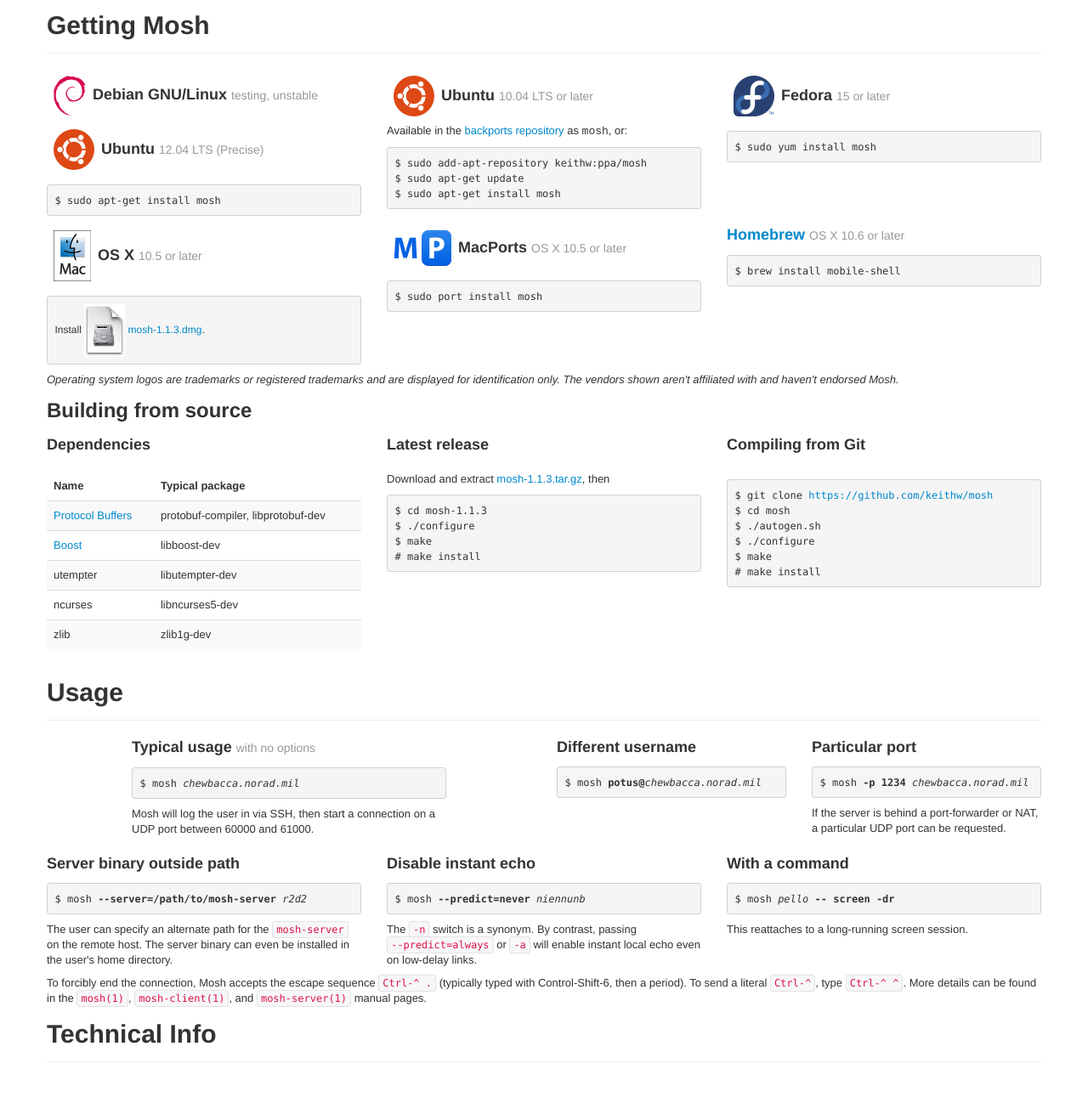
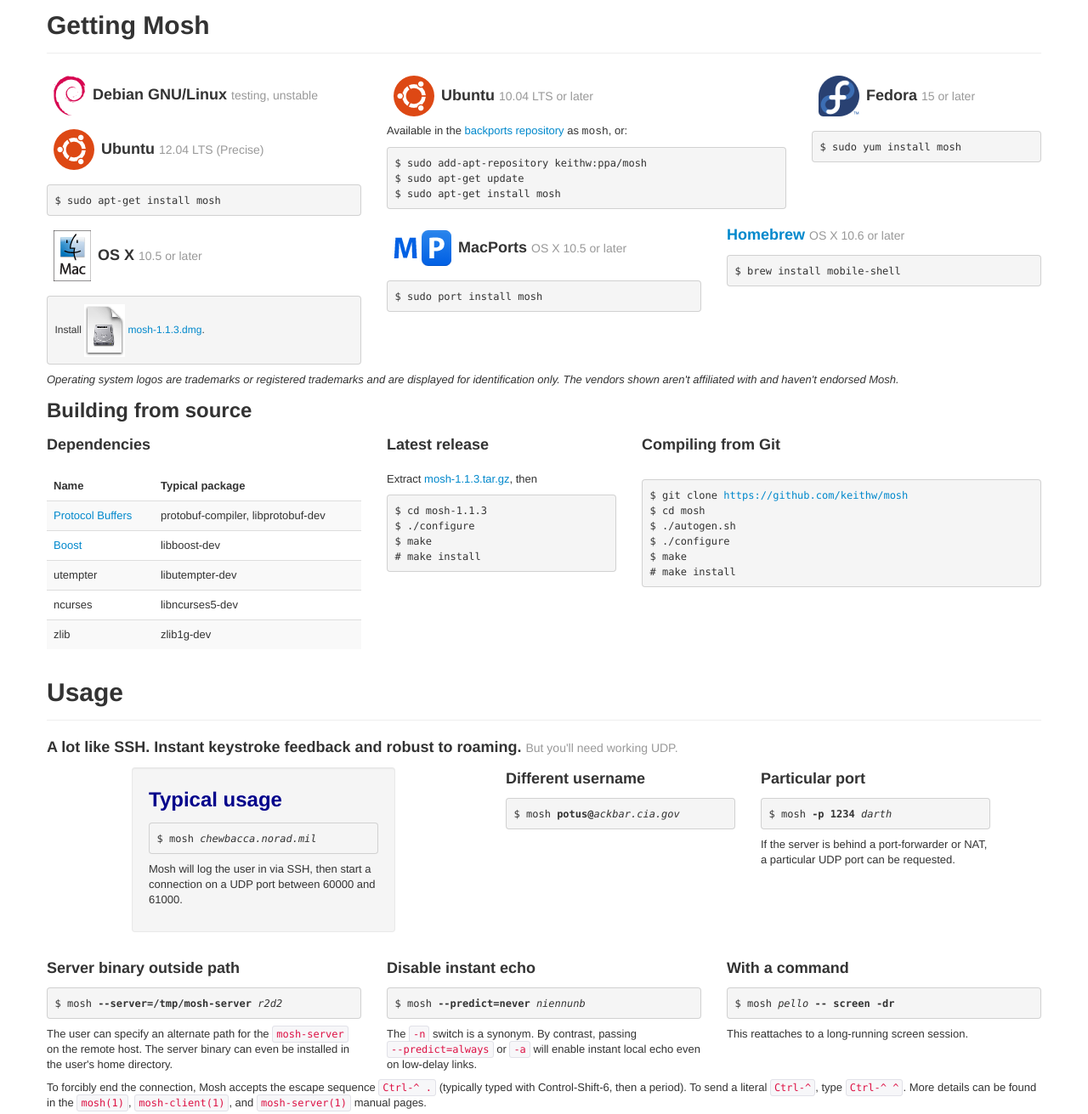
Before and after one commit to mobile-shell/mobile-shell.github.io, a plain HTML site: page index.html in a window 1280 px wide. Shown: the part 1046-2357 px from the top of the page at 85% size. Drawn offline with Linux system fonts and the light colour scheme.

Commit message:
Fixes for narrower browsers

```diff
--- a/index.html
+++ b/index.html
@@ -85,7 +85,7 @@
               <li><a href="#techinfo">Technical Info</a></li>
               <li><a href="#faq">FAQ</a></li>
               <li><a href="#lists">Mailing Lists</a></li>
-              <li><a href="#contribute">Contribute</a></li>
+              <li><a href="https://github.com/keithw/mosh">Mosh on GitHub</a></li>
             </ul>
           </div><!--/.nav-collapse -->
         </div>
@@ -197,14 +197,14 @@
 	    <p><pre>$ sudo apt-get install mosh</pre></p>
 	  </div>
 
-	  <div class="span4"><h3 class="callout"><a href="http://www.ubuntu.com"><img class="logo" src="ubuntu.png"></a>Ubuntu <small>10.04 LTS or later</small></h3>
+	  <div class="span5"><h3 class="callout"><a href="http://www.ubuntu.com"><img class="logo" src="ubuntu.png"></a>Ubuntu <small>10.04 LTS or later</small></h3>
 	    <p>Available in the <a href="https://help.ubuntu.com/community/UbuntuBackports">backports repository</a> as <tt>mosh</tt>, or:
 	      <pre>$ sudo add-apt-repository keithw:ppa/mosh
 $ sudo apt-get update
 $ sudo apt-get install mosh</pre></p>
 	  </div>
 
-	  <div class="span4"><h3 class="callout"><a href="http://www.fedoraproject.org"><img class="logo" src="fedora.png"></a>Fedora <small>15 or later</small></h3>
+	  <div class="span3"><h3 class="callout"><a href="http://www.fedoraproject.org"><img class="logo" src="fedora.png"></a>Fedora <small>15 or later</small></h3>
 	    <p><pre>$ sudo yum install mosh</pre></p>
 	  </div>
 	</div>
@@ -243,9 +243,9 @@ only. The vendors shown aren't affiliated with and haven't endorsed Mosh.</i></s
 	    </table>
 	  </div>
 
-	  <div class="span4">
+	  <div class="span3">
 	    <h3 class="callout">Latest release</h3><br>
-	    <p>Download and extract
+	    <p>Extract
               <a href="https://github.com/downloads/keithw/mosh/mosh-1.1.3.tar.gz">mosh-1.1.3.tar.gz</a>,
               then</p>
 <pre>$ cd mosh-1.1.3
@@ -254,7 +254,7 @@ $ make
 # make install</pre>
 	  </div>
 
-	  <div class="span4">
+	  <div class="span5">
 	    <h3 class="callout">Compiling from Git</h3><br>
 	    <p><pre>$ git clone <a href="https://github.com/keithw/mosh">https://github.com/keithw/mosh</a>
 $ cd mosh
@@ -271,21 +271,23 @@ $ make
 	  <h1>Usage</h1>
 	</div>
 
+	<p><h3 class="callout">A lot like SSH. Instant keystroke feedback and robust to roaming. <small>But you'll need working UDP.</small></h3></p>
+
 	<div class="row">
-	  <div class="span4 offset1">
-	    <h3 class="callout">Typical usage <small>with no options</small></h3>
+	  <div class="well span3 offset1">
+	    <h2 class="callout" style="color: darkblue;">Typical usage</h2>
 	    <p><pre>$ mosh <i>chewbacca.norad.mil</i></pre></p>
 	    <p>Mosh will log the user in via SSH, then start a connection on a UDP port between 60000 and 61000.</p>
 	  </div>
 
 	  <div class="span3 offset1">
 	    <h3 class="callout">Different username</h3>
-	    <p><pre>$ mosh <b>potus@</b><i>chewbacca.norad.mil</i></pre></p>
+	    <p><pre>$ mosh <b>potus@</b><i>ackbar.cia.gov</i></pre></p>
 	  </div>
 
 	  <div class="span3">
 	    <h3 class="callout">Particular port</h3>
-	    <p><pre>$ mosh <b>-p 1234</b> <i>chewbacca.norad.mil</i></pre></p>
+	    <p><pre>$ mosh <b>-p 1234</b> <i>darth</i></pre></p>
 	    <p>If the server is behind a port-forwarder or NAT, a particular UDP port can be requested.</p>
 	  </div>
 	</div>
@@ -295,7 +297,7 @@ $ make
 	<div class="row">
 	  <div class="span4">
 	    <h3 class="callout">Server binary outside path</h3>
-	    <p><pre>$ mosh <b>--server=/path/to/mosh-server</b> <i>r2d2</i></pre></p>
+	    <p><pre>$ mosh <b>--server=/tmp/mosh-server</b> <i>r2d2</i></pre></p>
 	    <p>The user can specify an alternate path for the <code>mosh-server</code> on the remote host. The server binary can even
 	      be installed in the user's home directory.</p>
 	  </div>
@@ -327,7 +329,7 @@ $ make
 
       </section>
 
-      <section id="usage">
+      <section id="techinfo">
 	<div class="page-header">
 	  <h1>Technical Info</h1>
 
```
